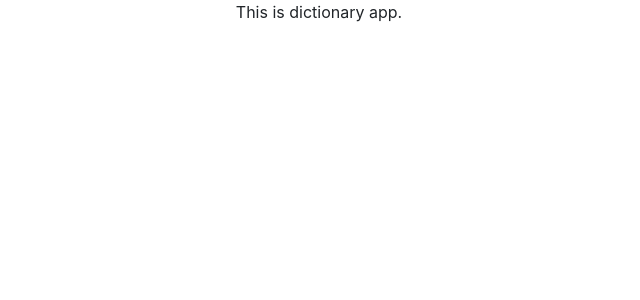
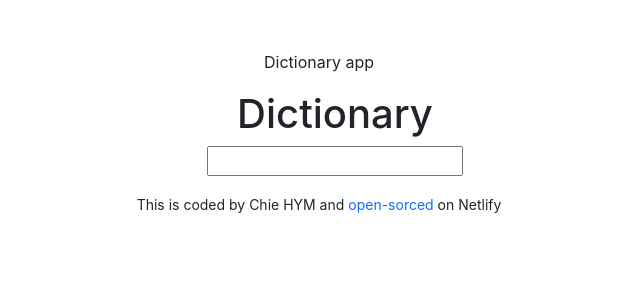
Before and after one commit to hayamania/dictionary_app, a React (Create React App) app: page / in a window 1280 px wide. Shown: the top 300 px of the page, without its empty margins (321-961 px from the left). Built offline with nearby package versions, Linux system fonts and the light colour scheme.

Commit message:
added Dictionary.js

```diff
--- a/src/App.css
+++ b/src/App.css
@@ -1,3 +1,7 @@
 .App {
+  margin: 50px auto;
   text-align: center;
 }
+.App a {
+  text-decoration: none;
+}
--- a/src/App.js
+++ b/src/App.js
@@ -1,9 +1,25 @@
 import "./App.css";
+import React from "react";
+import Dictionary from "./Dictionary.js";
 
 function App() {
   return (
     <div className="App">
-      <p>This is dictionary app.</p>
+      <div className="container">
+        <header>Dictionary app</header>
+        <main>
+          <Dictionary />
+        </main>
+        <footer>
+          <small>
+            This is coded by Chie HYM and{" "}
+            <a href="https://clinquant-lolly-a74fa2.netlify.app/">
+              open-sorced
+            </a>{" "}
+            on Netlify
+          </small>
+        </footer>
+      </div>
     </div>
   );
 }
--- /dev/null
+++ b/src/Dictionary.js
@@ -0,0 +1,14 @@
+import React from "react";
+
+export default function Dictionary() {
+  return (
+    <div className="Dictionary text-center">
+      <div className="container m-3">
+        <h1>Dictionary</h1>
+        <form>
+          <input type="text" />
+        </form>
+      </div>
+    </div>
+  );
+}
```
